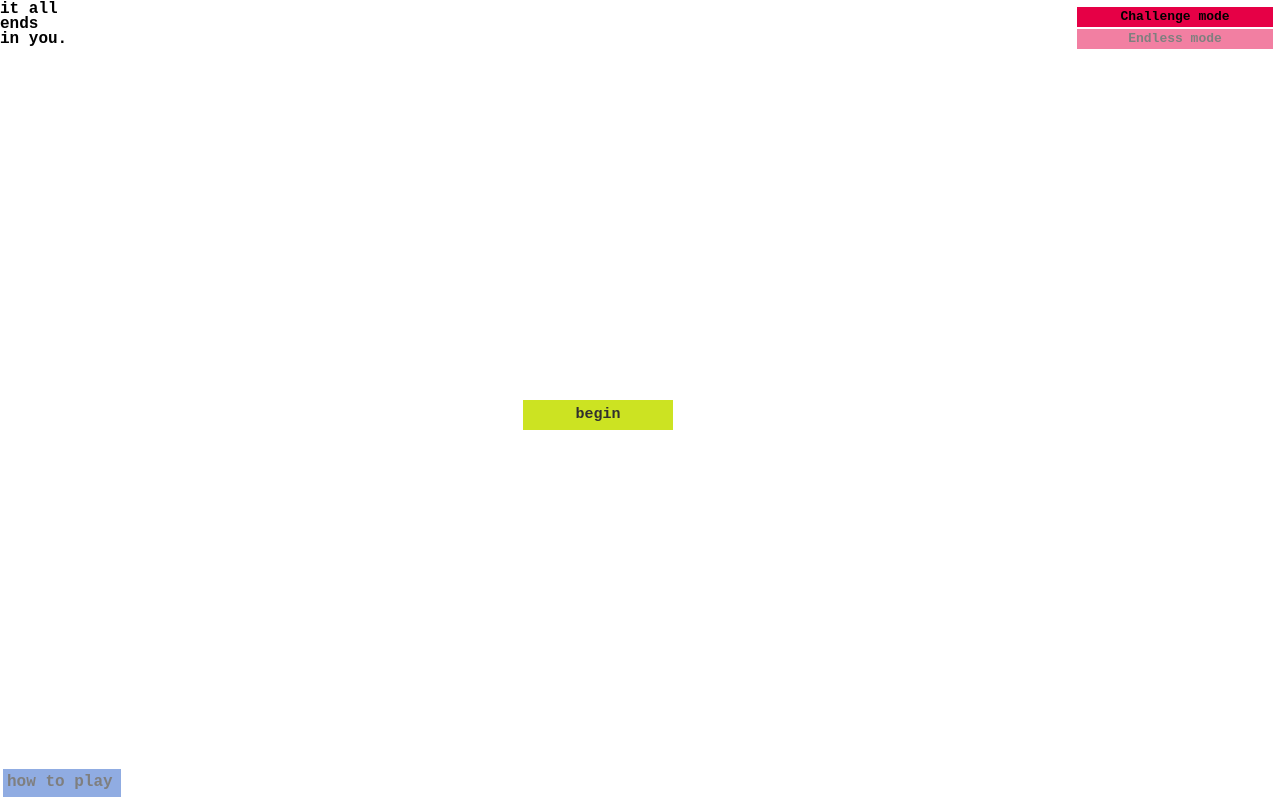
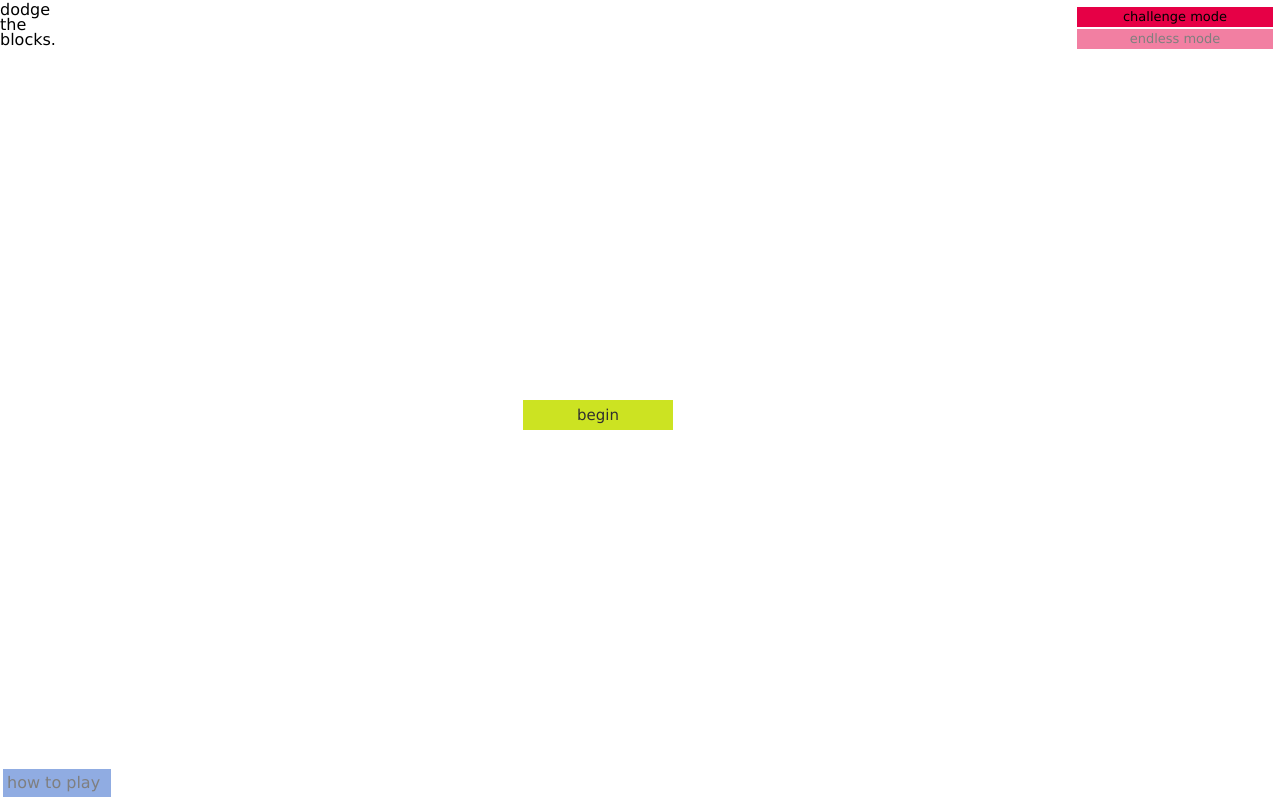
Before and after one commit to weiliangc3/wdi-project-1, a PHP site: page /home.html in a window 1280 px wide. Run offline with PHP 8.4, Linux system fonts and the light colour scheme; some libraries are stand-ins or nearby versions.

Commit message:
design rehaul incoming

```diff
--- a/css/style.css
+++ b/css/style.css
@@ -1,8 +1,7 @@
 body{
   background-color: white;
-  font-family: 'Courier New', Courier, 'Lucida Sans Typewriter', 'Lucida Typewriter', monospace;
+  font-family: Verdana, Geneva, sans-serif;
 -webkit-font-smoothing: antialiased;
-font-weight: bold;
 }
 
 .front{
@@ -323,7 +322,7 @@ font-weight: bold;
   bottom: 3px;
   left:3px;
   height:20px;
-  width: 110px;
+  width: 100px;
   padding: 4px;
   cursor: pointer;
 }
@@ -374,7 +373,7 @@ font-weight: bold;
   bottom: 3px;
   left:3px;
   height:20px;
-  width: 150px;
+  width: 120px;
   padding: 4px;
 }
 
@@ -386,13 +385,32 @@ font-weight: bold;
   opacity: 0.2;
 }
 
-.karma_doge{
-  background-image: url("/assets/dogesmile.png");
+.karma_flash{
+  font-weight: normal;
+  color: #CCE322;
+  font-size: 200px;
   background-position: center;
   background-repeat: no-repeat;
   position: fixed;
+  line-height: 600px;
+  opacity:0.2;
   left: 15px;
   top: 15px;
   width: 500px;
   height:550px;
+  text-align:center;
 }
+
+#dogemode{
+  position: fixed;
+  background-color: #D54898;
+  bottom: 3px;
+  right: 3px;
+  height: 20px;
+  width: 110px;
+  padding: 4px;
+  cursor: pointer;
+}
+
+
+/*background-image: url("/assets/dogesmile.png");*/
--- a/home.html
+++ b/home.html
@@ -1,13 +1,13 @@
 <!DOCTYPE html>
 <html>
 <head>
-  <title>it all ends in you</title>
+  <title>Dodge-y</title>
   <link rel="stylesheet" type="text/css" href="./css/style.css">
   <script src="https://ajax.googleapis.com/ajax/libs/jquery/2.1.3/jquery.min.js"></script>
   <script type="text/javascript" src="./js/app.js"></script>
 </head>
 <body>
-  <div class="karma_doge"></div>
+  <div class="karma_flash"></div>
   <div id="player"></div>
   <div class="self_area">
     <div class="damage_flash"></div>
@@ -19,11 +19,11 @@
     <div id="karma_bar3" class="karma_bar"></div>
     <div id="karma_bar4" class="karma_bar"></div>
     <div id="karma_bar5" class="karma_bar"></div>
-    <div id="game_timer">Time Remaining: </div>
-    <div id="difficulty_display">Difficulty:</div>
-    <div id="spawn_delay">Spawn Delay:</div>
-    <div id="max_size">Maximum Size:</div>
-    <div id="karma_collected">Karma Collected:</div>
+    <div id="game_timer">time remaining: </div>
+    <div id="difficulty_display">difficulty:</div>
+    <div id="spawn_delay">spawn delay:</div>
+    <div id="max_size">maximum size:</div>
+    <div id="karma_collected">karma collected:</div>
   </div>
 
   <div class="neek_area">
@@ -36,29 +36,29 @@
 
   <div class="front">
     <div id="start_button">begin</div>
-    <div id="title1">it all</div>
-    <div id="title2">ends</div>
-    <div id="title3">in you.</div>
+    <div id="title1">dodge</div>
+    <div id="title2">the</div>
+    <div id="title3">blocks.</div>
     <div id="reset" class="button_inactive">challenge mode reset</div>
 
     <div class="options">
 
 
-      <div id="normal_option" class="mode_button">Challenge mode</div>
-      <div id="endless_option" class="mode_button button_inactive">Endless mode</div>
+      <div id="normal_option" class="mode_button">challenge mode</div>
+      <div id="endless_option" class="mode_button button_inactive">endless mode</div>
       <div class="endless_options button_inactive">
         <div class="endless_set">
-          <div id="diff_option" class="endless_var">Enemy speed:</div>
+          <div id="diff_option" class="endless_var">enemy speed:</div>
           <div id="diff_option_display" class="endless_val">5</div>
           <div class="option_button_up"></div><div class="option_button_down"></div>
         </div>
         <div class="endless_set">
-          <div id="spawn_option" class="endless_var">Spawn interval:</div>
+          <div id="spawn_option" class="endless_var">spawn interval:</div>
           <div id="spawn_option_display" class="endless_val">10</div>
           <div class="option_button_up"></div><div class="option_button_down"></div>
         </div>
         <div class="endless_set">
-          <div id="size_option" class="endless_var">Enemy size:</div>
+          <div id="size_option" class="endless_var">enemy size:</div>
           <div id="size_option_display" class="endless_val">40</div>
           <div class="option_button_up"></div><div class="option_button_down"></div>
         </div>
@@ -81,16 +81,20 @@
         <div class="detail_instruction">
         <p>Yellow karma fills the karma bar. Fill the karma bar for a huge point multiplier</p>
         <p>Your karma bar decreases over time, so keep going for karma, if you can</p>
-        <p>The green bar is your health, you only have once chance, so be careful</p>
+        <p>The green bars on the right are your health, you only have once chance, so be careful</p>
         <p>In Challenge mode, you must reach a certain amount of points to get to the next stage</p>
         <p>In Endless mode, try to reach as high a score as possible
+        <p>Music : Pamgaea Kevin MacLeod (incompetech.com),
+Licensed under Creative Commons: By Attribution 3.0 License,
+http://creativecommons.org/licenses/by/3.0/
         </div>
         <div class="last_instructions">
-        <p>Good luck and remember</p>
-        <h2>It all ends in you</h2>
+        <h2>Good luck</h2>
         </div>
         <div id="return_to_main">return to main</div>
+       <!--  <div id="dogemode" class="button_inactive">doge mode</div> -->
       </div>
     </div>
+    <audio loop="on" src="./assets/pamgaea.mp3"><audio>
     </body>
     </html>
--- a/js/app.js
+++ b/js/app.js
@@ -20,7 +20,7 @@ iaeiy.levelDifficulty = 4
 iaeiy.levelSpawnTimer = 20
 iaeiy.levelMaxSize = 20
 iaeiy.levelKarmaCollected = 1
-iaeiy.timerName = "Time remaining:  "
+iaeiy.timerName = "time remaining:  "
 iaeiy.karmaBaseDelay = 100
 
 iaeiy.karmaDecayTimer = 170
@@ -320,6 +320,7 @@ iaeiy.checkCollisions = function(){
     iaeiy.karmaCollected++;
     iaeiy.levelKarmaCollected++;
     iaeiy.karmaDecayTimer = 300;
+    iaeiy.playerKarmaAnimation();
     if (iaeiy.levelKarmaCollected > 5){
       iaeiy.levelKarmaCollected = 5
     }
@@ -336,6 +337,13 @@ iaeiy.checkCollisions = function(){
 iaeiy.playerDamageAnimation = function(){
   $(".damage_flash").fadeIn(100)
   setTimeout(function(){$(".damage_flash").fadeOut(100)},50)
+}
+
+iaeiy.playerKarmaAnimation = function(){
+  iaeiy.setKarmaMultiplier();
+  $(".karma_flash").html(iaeiy.karmaMultiplier + "x")
+  $(".karma_flash").fadeIn(100)
+  setTimeout(function(){$(".karma_flash").fadeOut(100)},50)
 }
 
 iaeiy.purgeEnemies = function(){
@@ -392,7 +400,7 @@ iaeiy.Enemy = function (posX,posY,width,height,type,difficulty){
 iaeiy.karmaCounter = 0
 
 iaeiy.Karma = function (posX,posY,type){
-  console.log("Karma fired")
+  console.log("Karma ")
   var karmaName = "karma" + iaeiy.karmaCounter
   iaeiy.karmaCounter++;
   $("#player").prepend("<div id=\"" + karmaName + "\" class=karma style=\" height:20px; width:20px; left:" + posX + "px;  top:" + posY + "px; position:fixed\"></div>")
@@ -512,6 +520,7 @@ iaeiy.karmaDecay = function(){
   iaeiy.karmaDecayTimer--;
   if (iaeiy.karmaDecayTimer < 0 && iaeiy.levelKarmaCollected > 0){
     iaeiy.levelKarmaCollected--;
+    iaeiy.playerKarmaAnimation();
     iaeiy.karmaDecayTimer = iaeiy.karmaBaseDecay;
   }
   if (iaeiy.levelKarmaCollected === 0){
@@ -523,10 +532,10 @@ iaeiy.karmaDecay = function(){
 //consistant effect, unfortunately.
 iaeiy.updateBoard = function(){
   $("#game_timer").html(iaeiy.timerName + iaeiy.levelTimer)
-  $("#karma_collected").html("Karma collected: " + iaeiy.karmaCollected)
-  $("#difficulty_display").html("Enemy speed:     " + iaeiy.levelDifficulty)
-  $("#spawn_delay").html("Spawn interval: " + iaeiy.levelSpawnTimer)
-  $("#max_size").html("Maximum size:    " + iaeiy.levelMaxSize)
+  $("#karma_collected").html("karma collected: " + iaeiy.karmaCollected)
+  $("#difficulty_display").html("enemy speed:     " + iaeiy.levelDifficulty)
+  $("#spawn_delay").html("spawn interval: " + iaeiy.levelSpawnTimer)
+  $("#max_size").html("maximum size:    " + iaeiy.levelMaxSize)
   iaeiy.updateHealth();
   iaeiy.updateKarma();
 }
@@ -588,7 +597,6 @@ iaeiy.updateKarma = function(){
     $("#karma_bar3").fadeIn()
     $("#karma_bar2").fadeIn()
     $("#karma_bar1").fadeIn()
-    $(".karma_doge").fadeTo(500,0.25)
     break;
     case 4:
     $("#karma_bar5").fadeOut()
@@ -596,7 +604,6 @@ iaeiy.updateKarma = function(){
     $("#karma_bar3").fadeIn()
     $("#karma_bar2").fadeIn()
     $("#karma_bar1").fadeIn()
-    $(".karma_doge").fadeTo(20,0.2)
     break;
     case 3:
     $("#karma_bar5").fadeOut()
@@ -604,7 +611,6 @@ iaeiy.updateKarma = function(){
     $("#karma_bar3").fadeIn()
     $("#karma_bar2").fadeIn()
     $("#karma_bar1").fadeIn()
-    $(".karma_doge").fadeTo(20,0.15)
     break;
     case 2:
     $("#karma_bar5").fadeOut()
@@ -612,7 +618,6 @@ iaeiy.updateKarma = function(){
     $("#karma_bar3").fadeOut()
     $("#karma_bar2").fadeIn()
     $("#karma_bar1").fadeIn()
-    $(".karma_doge").fadeTo(20,0.1)
     break;
     case 1:
     $("#karma_bar5").fadeOut()
@@ -620,7 +625,6 @@ iaeiy.updateKarma = function(){
     $("#karma_bar3").fadeOut()
     $("#karma_bar2").fadeOut()
     $("#karma_bar1").fadeIn()
-    $(".karma_doge").fadeTo(20,0.05)
     break;
     case 0:
     $("#karma_bar5").fadeOut()
@@ -628,7 +632,6 @@ iaeiy.updateKarma = function(){
     $("#karma_bar3").fadeOut()
     $("#karma_bar2").fadeOut()
     $("#karma_bar1").fadeOut()
-    $(".karma_doge").fadeTo(20,0.001)
     break;
     default:
     console.log("karma error detected")
@@ -644,6 +647,7 @@ iaeiy.startGame = function(){
   $("#start_button").fadeOut(600)
   $("#announcer").fadeOut(1000)
   $("title").html("it all ends in you")
+  $("audio")[0].play();
   iaeiy.updateLevel(iaeiy.levelVal)
   iaeiy.levelKarmaCollected = 0
   iaeiy.loadLevel();
@@ -653,19 +657,19 @@ iaeiy.karmaMultiplier = 1
 iaeiy.setKarmaMultiplier = function(){
   switch (iaeiy.levelKarmaCollected){
     case 5:
+    iaeiy.karmaMultiplier = 10
+    break;
+    case 4:
     iaeiy.karmaMultiplier = 5
     break;
-    case 4:
-    iaeiy.karmaMultiplier = 3
-    break;
     case 3:
-    iaeiy.karmaMultiplier = 1.5
+    iaeiy.karmaMultiplier = 2.5
     break;
     case 2:
-    iaeiy.karmaMultiplier = 1
+    iaeiy.karmaMultiplier = 2.0
     break;
     case 1:
-    iaeiy.karmaMultiplier = 1
+    iaeiy.karmaMultiplier = 1.5
     break;
     case 0:
     iaeiy.karmaMultiplier = 1
@@ -722,12 +726,12 @@ iaeiy.youLose = function(){
 
 iaeiy.loadLevel = function(){
   if (iaeiy.gameType==="challenge"){
-    iaeiy.timerName = "Points left:"
+    iaeiy.timerName = "points left:"
     iaeiy.levelTimer=iaeiy.levelSettings[iaeiy.levelVal].timer
     iaeiy.lives= iaeiy.levelSettings[iaeiy.levelVal].lives
     iaeiy.levelOn=true
   } else if (iaeiy.gameType==="endless"){
-    iaeiy.timerName = "Score:"
+    iaeiy.timerName = "score:"
     iaeiy.levelTimer = 0
     iaeiy.lives = 5;
     iaeiy.levelOn = true
@@ -739,7 +743,8 @@ iaeiy.loadLevel = function(){
   $("#karma_bar1").fadeOut()
   $("#reset").hide()
   $(".damage_flash").hide()
-  $("instructions").hide()
+  $(".karma_flash").hide()
+  $("#instructions").hide()
 }
 
 iaeiy.clearLevel = function(){
@@ -828,6 +833,9 @@ iaeiy.checkOptionValid = function(name,max,min){
 
 iaeiy.initOptions = function(){
   $(".endless_options").hide();
+  // $($("#dogemode")).click(function(){
+  //   iaeiy.dogeRLY();
+  // });
   $("#normal_option").click(function(){
     iaeiy.gameType = "challenge"
     $("#normal_option").removeClass("button_inactive")
@@ -877,4 +885,25 @@ iaeiy.initOptions = function(){
   }, function(){
     $(this).addClass("button_inactive")
   })
+  $($("#dogemode")).hover(function(){
+    $(this).removeClass("button_inactive")
+  }, function(){
+    $(this).addClass("button_inactive")
+  })
 }
+
+// iaeiy.dogeModeOn = false
+
+// iaeiy.dogeRLY = function(){
+//   if (iaeiy.dogeModeOn = false){
+//     var RLY = prompt("Are you shure? Type 'wow' to confirm")
+//     if (RLY ==="wow"){
+//       iaeiy.dogeModeOn = true
+//       iaeiy.dogeModeActivate();
+//     }
+//   }
+// }
+
+// iaeiy.dogeModeActivate = function(){
+//   $("div").css("font-family","Comic Sans MS")
+// }
```
Also changed, not shown: 1 other file.
